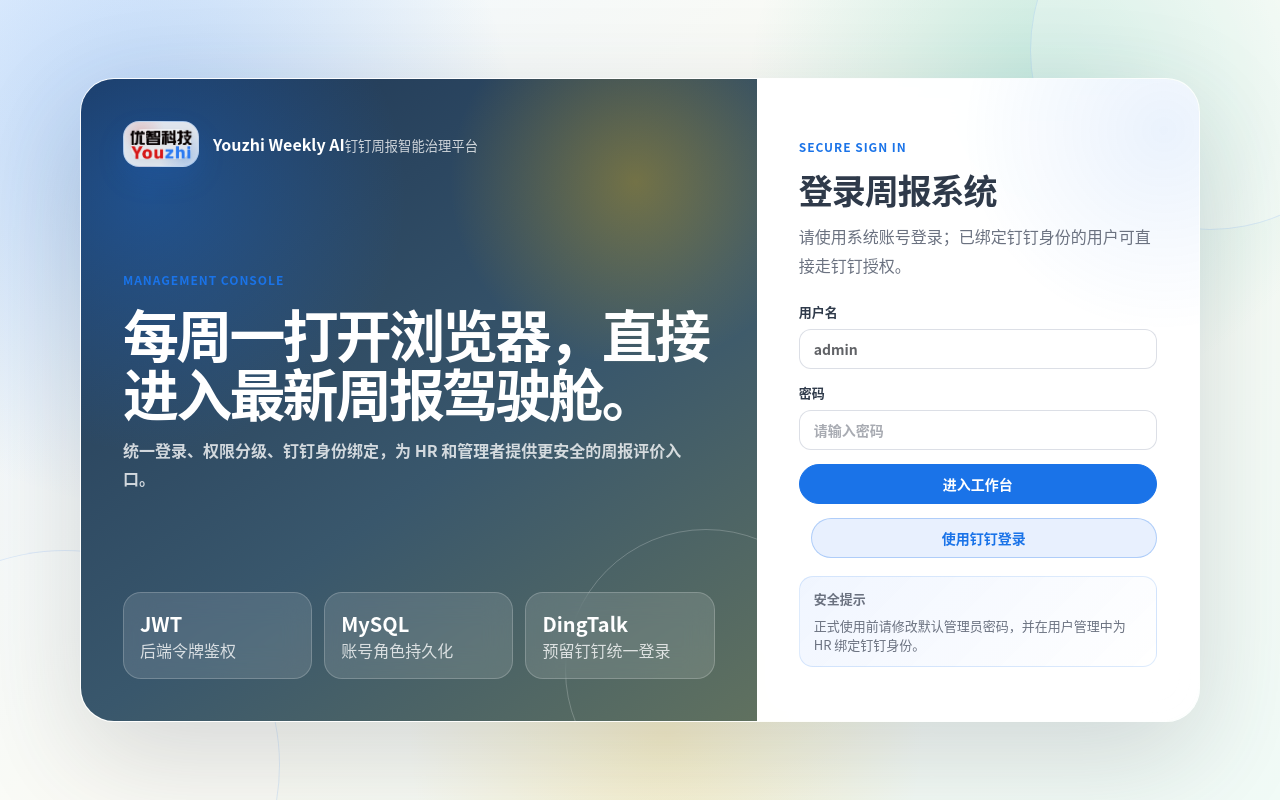
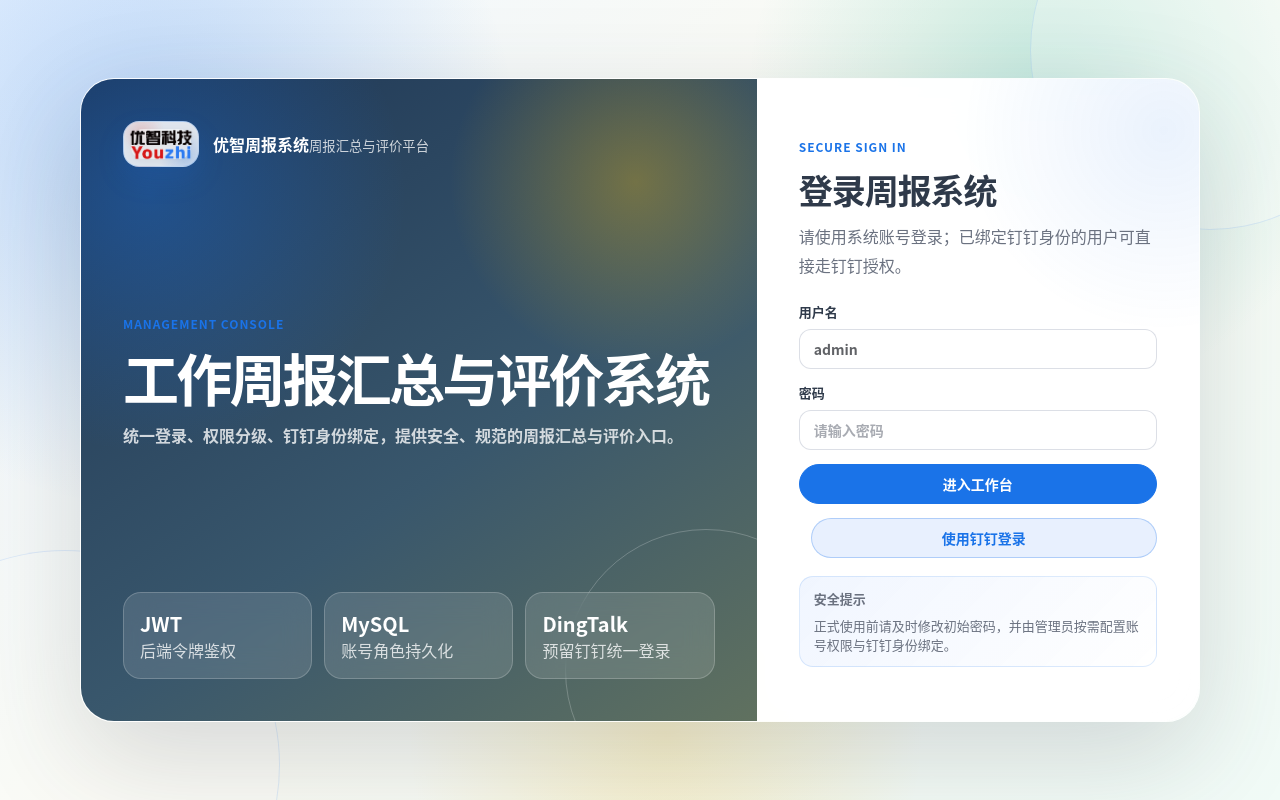
Before and after one commit to ethan-2937/weekly_report_assistant, a Vue app in the folder web/frontend/: page / in a window 1280 px wide. Built offline with nearby package versions, Linux system fonts and the light colour scheme.

Commit message:
Refine login page wording

```diff
--- a/web/frontend/src/App.vue
+++ b/web/frontend/src/App.vue
@@ -15,14 +15,14 @@
             <img :src="youzhiLogo" alt="优智科技 Youzhi" />
           </span>
           <span>
-            <strong>Youzhi Weekly AI</strong>
-            <small>钉钉周报智能治理平台</small>
+            <strong>优智周报系统</strong>
+            <small>周报汇总与评价平台</small>
           </span>
         </div>
         <div class="login-poster__copy">
           <span class="login-eyebrow">MANAGEMENT CONSOLE</span>
-          <h1>每周一打开浏览器，直接进入最新周报驾驶舱。</h1>
-          <p>统一登录、权限分级、钉钉身份绑定，为 HR 和管理者提供更安全的周报评价入口。</p>
+          <h1>工作周报汇总与评价系统</h1>
+          <p>统一登录、权限分级、钉钉身份绑定，提供安全、规范的周报汇总与评价入口。</p>
         </div>
         <div class="login-proof-grid">
           <article>
@@ -81,7 +81,7 @@
 
         <div class="login-hint login-hint--official">
           <strong>安全提示</strong>
-          <span>正式使用前请修改默认管理员密码，并在用户管理中为 HR 绑定钉钉身份。</span>
+          <span>正式使用前请及时修改初始密码，并由管理员按需配置账号权限与钉钉身份绑定。</span>
         </div>
       </div>
     </div>
```
